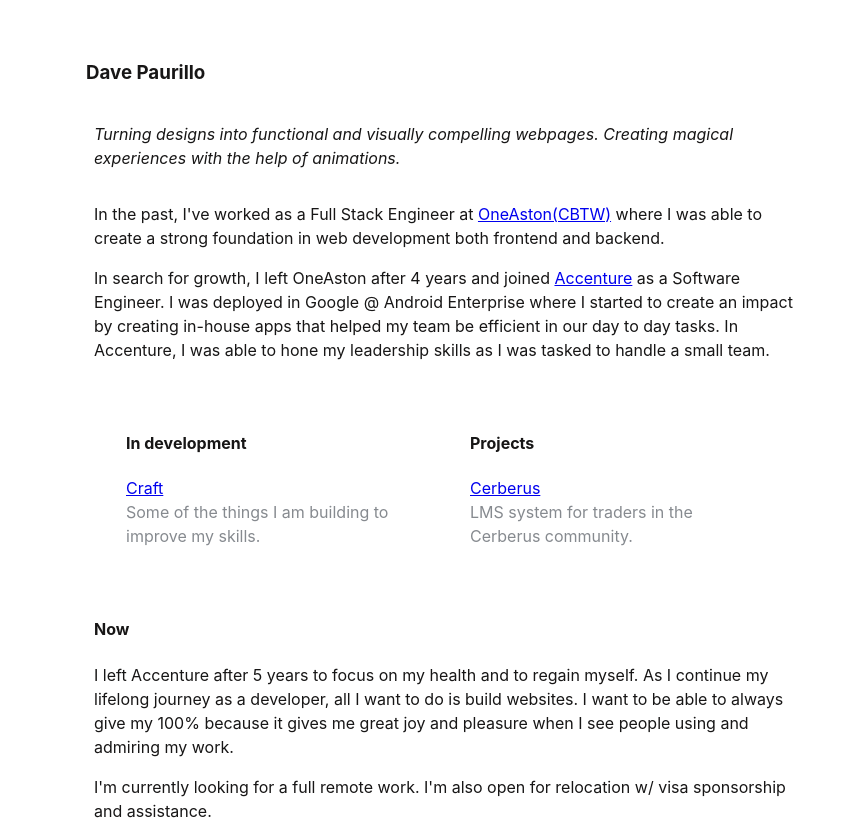
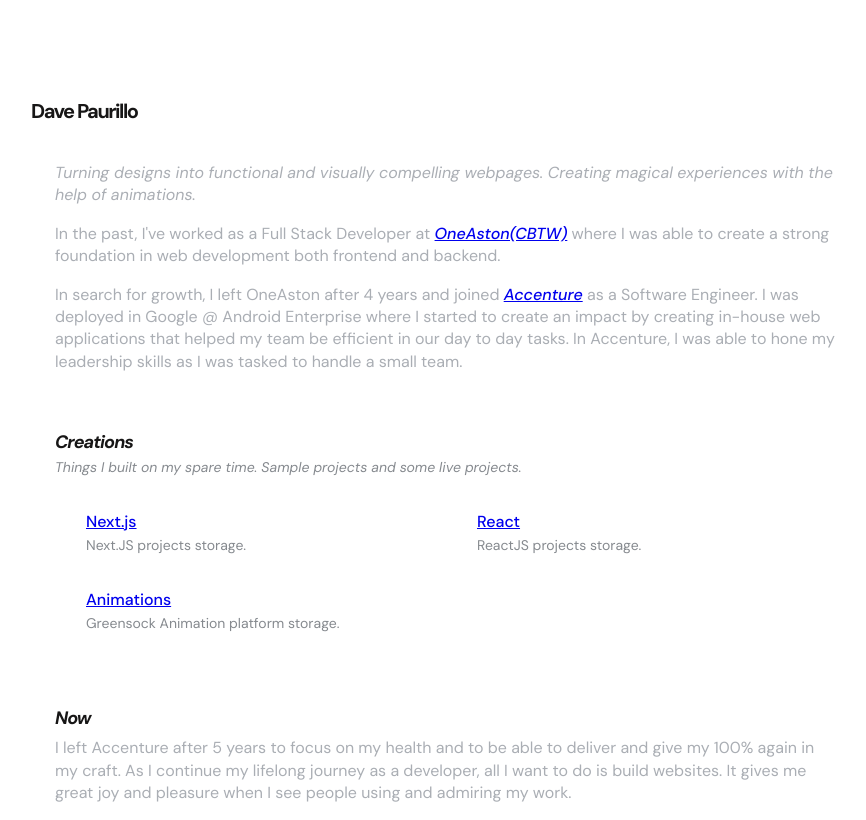
Before and after one commit to davePawww/personal-portfolio-v2, a React (Vite) app: page / in a window 1280 px wide. Shown: the top 820 px of the page, without its empty margins (194-1060 px from the left). Built offline with nearby package versions, Linux system fonts and the light colour scheme.

Commit message:
revamped the looks to make it more visually clean

```diff
--- /dev/null
+++ b/src/Animations.css
@@ -0,0 +1,24 @@
+.craft-projects {
+	display: flex;
+	gap: 3rem;
+	flex-wrap: wrap;
+}
+
+.craft-projects > section {
+	flex-grow: 1;
+	width: 33%;
+	height: 100px;
+}
+
+.back {
+	display: flex;
+	align-items: center;
+}
+
+.back-text {
+	margin-left: 1rem;
+}
+
+.craft-wrapper {
+	margin: 0 2.5rem;
+}
--- /dev/null
+++ b/src/Animations.tsx
@@ -0,0 +1,92 @@
+import { Link } from "react-router-dom";
+import "./Animations.css";
+import { BsArrowLeft } from "react-icons/bs";
+
+const Animations = () => {
+	return (
+		<>
+			<Link className='back' to='/'>
+				<BsArrowLeft /> <h5 className='back-text'>Back</h5>
+			</Link>
+
+			<div className='craft-wrapper'>
+				<h4>Craft</h4>
+				<div className='craft-projects'>
+					<section>
+						<h4>Next.js</h4>
+						<div>
+							<a
+								className='underline'
+								href='https://github.com/DavePaurillo/CRBRS-Trading'
+								target='_blank'
+								rel='noopener noreferrer'
+							>
+								Cerberus
+							</a>
+							<p className='project-text'>
+								LMS system for traders in the Cerberus
+								community.
+							</p>
+						</div>
+					</section>
+
+					<section>
+						<h4>React</h4>
+						<div>
+							<a
+								className='underline'
+								href='https://github.com/DavePaurillo/CRBRS-Trading'
+								target='_blank'
+								rel='noopener noreferrer'
+							>
+								Cerberus
+							</a>
+							<p className='project-text'>
+								LMS system for traders in the Cerberus
+								community.
+							</p>
+						</div>
+					</section>
+
+					<section>
+						<h4>Css</h4>
+						<div>
+							<a
+								className='underline'
+								href='https://github.com/DavePaurillo/CRBRS-Trading'
+								target='_blank'
+								rel='noopener noreferrer'
+							>
+								Cerberus
+							</a>
+							<p className='project-text'>
+								LMS system for traders in the Cerberus
+								community.
+							</p>
+						</div>
+					</section>
+
+					<section>
+						<h4>Animations</h4>
+						<div>
+							<a
+								className='underline'
+								href='https://github.com/DavePaurillo/CRBRS-Trading'
+								target='_blank'
+								rel='noopener noreferrer'
+							>
+								Cerberus
+							</a>
+							<p className='project-text'>
+								LMS system for traders in the Cerberus
+								community.
+							</p>
+						</div>
+					</section>
+				</div>
+			</div>
+		</>
+	);
+};
+
+export default Animations;
--- a/src/App.css
+++ b/src/App.css
@@ -1,42 +1,88 @@
 #root {
-	max-width: 720px;
+	max-width: 830px;
 	margin: 2rem auto 0 auto;
 }
 
-body {
+header {
+	margin-top: 6rem;
+}
+
+.container {
 	display: flex;
 	flex-direction: column;
+	margin: 0 1.5rem;
 }
 
-.build {
-	display: flex;
-	justify-content: space-around;
-	margin: 2rem;
-	gap: 3rem;
+h3 {
+	font-size: 20px;
+	letter-spacing: -0.09rem;
 }
 
-.building {
-	flex: 1;
+h4 {
+	font-size: 18px;
+	letter-spacing: -0.06rem;
+	margin: 0;
 }
 
-.projects {
-	flex: 1;
+p {
+	font-size: 16px;
+	color: #aaaeb4;
+	line-height: 1.4rem;
+}
+
+.title-description {
+	color: #868a8f;
+	margin: 0;
+	font-size: 14px;
+}
+
+.creations,
+.now,
+.connect {
+	margin: 2.5rem 0 0 0;
+}
+
+.creations-list {
+	padding: 15px;
+	display: flex;
+	flex-wrap: wrap;
+	width: 100%;
+}
+
+.creation-item {
+	min-width: 50%;
+}
+
+.ci-container {
+	padding: 1rem;
 }
 
 .footer {
 	display: flex;
 	justify-content: space-between;
 	margin-top: 3rem;
-	/* bottom: 0; */
 }
 
 .underline {
 	text-decoration: underline;
+	font-weight: 500;
 }
 
 .project-text {
-	margin-top: 0;
 	color: #868a8f;
+	margin: 0;
+	font-size: 14px;
+}
+
+.description {
+	padding-top: 5px;
+	margin: 0;
+}
+
+.looking {
+	padding-top: 1.5rem;
+	font-weight: 500;
+	text-decoration: underline;
 }
 
 .footer {
--- a/src/App.tsx
+++ b/src/App.tsx
@@ -7,7 +7,7 @@ function App() {
 			<header>
 				<h3>Dave Paurillo</h3>
 			</header>
-			<body>
+			<div className='container'>
 				<section>
 					<p>
 						<i>
@@ -16,18 +16,16 @@ function App() {
 							with the help of animations.
 						</i>
 					</p>
-				</section>
 
-				<section>
 					<p>
-						In the past, I've worked as a Full Stack Engineer at{" "}
+						In the past, I've worked as a Full Stack Developer at{" "}
 						<a
 							className='underline'
 							href='https://www.oneaston.com/'
 							target='_blank'
 							rel='noopener noreferrer'
 						>
-							OneAston(CBTW)
+							<i>OneAston(CBTW)</i>
 						</a>{" "}
 						where I was able to create a strong foundation in web
 						development both frontend and backend.
@@ -42,69 +40,92 @@ function App() {
 							target='_blank'
 							rel='noopener noreferrer'
 						>
-							Accenture
+							<i>Accenture</i>
 						</a>{" "}
 						as a Software Engineer. I was deployed in Google @
 						Android Enterprise where I started to create an impact
-						by creating in-house apps that helped my team be
-						efficient in our day to day tasks. In Accenture, I was
-						able to hone my leadership skills as I was tasked to
-						handle a small team.
+						by creating in-house web applications that helped my
+						team be efficient in our day to day tasks. In Accenture,
+						I was able to hone my leadership skills as I was tasked
+						to handle a small team.
 					</p>
 				</section>
 
-				<section className='build'>
-					<div className='building'>
-						<h4>In development</h4>
-						<Link className='underline' to='/craft'>
-							Craft
-						</Link>
-						<p className='project-text'>
-							Some of the things I am building to improve my
-							skills.
+				<section className='creations'>
+					<div>
+						<h4>
+							<i>Creations</i>
+						</h4>
+						<p className='title-description'>
+							<i>
+								Things I built on my spare time. Sample projects
+								and some live projects.
+							</i>
 						</p>
 					</div>
 
-					<div className='projects'>
-						<h4>Projects</h4>
-						<div>
-							<a
-								className='underline'
-								href='https://github.com/DavePaurillo/CRBRS-Trading'
-								target='_blank'
-								rel='noopener noreferrer'
-							>
-								Cerberus
-							</a>
-							<p className='project-text'>
-								LMS system for traders in the Cerberus
-								community.
-							</p>
-						</div>
+					<div className='creations-list'>
+						<section className='creation-item'>
+							<div className='ci-container'>
+								<Link className='underline' to='/nextjs'>
+									Next.js
+								</Link>
+								<p className='project-text'>
+									Next.JS projects storage.
+								</p>
+							</div>
+						</section>
+
+						<section className='creation-item'>
+							<div className='ci-container'>
+								<Link className='underline' to='/reactjs'>
+									React
+								</Link>
+								<p className='project-text'>
+									ReactJS projects storage.
+								</p>
+							</div>
+						</section>
+
+						<section className='creation-item'>
+							<div className='ci-container'>
+								<Link className='underline' to='/animations'>
+									Animations
+								</Link>
+								<p className='project-text'>
+									Greensock Animation platform storage.
+								</p>
+							</div>
+						</section>
 					</div>
 				</section>
 
-				<section>
-					<h4>Now</h4>
-					<p>
+				<section className='now'>
+					<h4>
+						<i>Now</i>
+					</h4>
+					<p className='description'>
 						I left Accenture after 5 years to focus on my health and
-						to regain myself. As I continue my lifelong journey as a
-						developer, all I want to do is build websites. I want to
-						be able to always give my 100% because it gives me great
+						to be able to deliver and give my 100% again in my
+						craft. As I continue my lifelong journey as a developer,
+						all I want to do is build websites. It gives me great
 						joy and pleasure when I see people using and admiring my
 						work.
 					</p>
 
-					<p>
-						I'm currently looking for a full remote work. I'm also
-						open for relocation w/ visa sponsorship and assistance.
+					<p className='description looking'>
+						<i>
+							I'm currently looking for a full-time remote work.
+							I'm also open for relocation w/ visa sponsorship and
+							assistance(Hybrid).
+						</i>
 					</p>
 				</section>
-				<section>
+				<section className='connect'>
 					<h4>
 						<i>Connect</i>
 					</h4>
-					<p>
+					<p className='description'>
 						Reach me at{" "}
 						<a
 							className='underline'
@@ -124,7 +145,7 @@ function App() {
 						.
 					</p>
 				</section>
-			</body>
+			</div>
 			<footer>
 				<div className='footer'>
 					<p>
--- /dev/null
+++ b/src/Nextjs.tsx
@@ -0,0 +1,92 @@
+import { Link } from "react-router-dom";
+import "./NextJS.css";
+import { BsArrowLeft } from "react-icons/bs";
+
+const NextJS = () => {
+	return (
+		<>
+			<Link className='back' to='/'>
+				<BsArrowLeft /> <h5 className='back-text'>Back</h5>
+			</Link>
+
+			<div className='craft-wrapper'>
+				<h4>Craft</h4>
+				<div className='craft-projects'>
+					<section>
+						<h4>Next.js</h4>
+						<div>
+							<a
+								className='underline'
+								href='https://github.com/DavePaurillo/CRBRS-Trading'
+								target='_blank'
+								rel='noopener noreferrer'
+							>
+								Cerberus
+							</a>
+							<p className='project-text'>
+								LMS system for traders in the Cerberus
+								community.
+							</p>
+						</div>
+					</section>
+
+					<section>
+						<h4>React</h4>
+						<div>
+							<a
+								className='underline'
+								href='https://github.com/DavePaurillo/CRBRS-Trading'
+								target='_blank'
+								rel='noopener noreferrer'
+							>
+								Cerberus
+							</a>
+							<p className='project-text'>
+								LMS system for traders in the Cerberus
+								community.
+							</p>
+						</div>
+					</section>
+
+					<section>
+						<h4>Css</h4>
+						<div>
+							<a
+								className='underline'
+								href='https://github.com/DavePaurillo/CRBRS-Trading'
+								target='_blank'
+								rel='noopener noreferrer'
+							>
+								Cerberus
+							</a>
+							<p className='project-text'>
+								LMS system for traders in the Cerberus
+								community.
+							</p>
+						</div>
+					</section>
+
+					<section>
+						<h4>Animations</h4>
+						<div>
+							<a
+								className='underline'
+								href='https://github.com/DavePaurillo/CRBRS-Trading'
+								target='_blank'
+								rel='noopener noreferrer'
+							>
+								Cerberus
+							</a>
+							<p className='project-text'>
+								LMS system for traders in the Cerberus
+								community.
+							</p>
+						</div>
+					</section>
+				</div>
+			</div>
+		</>
+	);
+};
+
+export default NextJS;
--- /dev/null
+++ b/src/Reactjs.css
@@ -0,0 +1,24 @@
+.craft-projects {
+	display: flex;
+	gap: 3rem;
+	flex-wrap: wrap;
+}
+
+.craft-projects > section {
+	flex-grow: 1;
+	width: 33%;
+	height: 100px;
+}
+
+.back {
+	display: flex;
+	align-items: center;
+}
+
+.back-text {
+	margin-left: 1rem;
+}
+
+.craft-wrapper {
+	margin: 0 2.5rem;
+}
--- /dev/null
+++ b/src/Reactjs.tsx
@@ -0,0 +1,92 @@
+import { Link } from "react-router-dom";
+import "./Reactjs.css";
+import { BsArrowLeft } from "react-icons/bs";
+
+const Reactjs = () => {
+	return (
+		<>
+			<Link className='back' to='/'>
+				<BsArrowLeft /> <h5 className='back-text'>Back</h5>
+			</Link>
+
+			<div className='craft-wrapper'>
+				<h4>Craft</h4>
+				<div className='craft-projects'>
+					<section>
+						<h4>Next.js</h4>
+						<div>
+							<a
+								className='underline'
+								href='https://github.com/DavePaurillo/CRBRS-Trading'
+								target='_blank'
+								rel='noopener noreferrer'
+							>
+								Cerberus
+							</a>
+							<p className='project-text'>
+								LMS system for traders in the Cerberus
+								community.
+							</p>
+						</div>
+					</section>
+
+					<section>
+						<h4>React</h4>
+						<div>
+							<a
+								className='underline'
+								href='https://github.com/DavePaurillo/CRBRS-Trading'
+								target='_blank'
+								rel='noopener noreferrer'
+							>
+								Cerberus
+							</a>
+							<p className='project-text'>
+								LMS system for traders in the Cerberus
+								community.
+							</p>
+						</div>
+					</section>
+
+					<section>
+						<h4>Css</h4>
+						<div>
+							<a
+								className='underline'
+								href='https://github.com/DavePaurillo/CRBRS-Trading'
+								target='_blank'
+								rel='noopener noreferrer'
+							>
+								Cerberus
+							</a>
+							<p className='project-text'>
+								LMS system for traders in the Cerberus
+								community.
+							</p>
+						</div>
+					</section>
+
+					<section>
+						<h4>Animations</h4>
+						<div>
+							<a
+								className='underline'
+								href='https://github.com/DavePaurillo/CRBRS-Trading'
+								target='_blank'
+								rel='noopener noreferrer'
+							>
+								Cerberus
+							</a>
+							<p className='project-text'>
+								LMS system for traders in the Cerberus
+								community.
+							</p>
+						</div>
+					</section>
+				</div>
+			</div>
+		</>
+	);
+};
+
+export default Reactjs;
--- a/src/index.css
+++ b/src/index.css
@@ -1,5 +1,9 @@
+@import url("https://fonts.googleapis.com/css2?family=DM+Sans:ital,opsz,wght@0,9..40,100..1000;1,9..40,100..1000&display=swap");
+
 :root {
-	font-family: Inter, system-ui, Avenir, Helvetica, Arial, sans-serif;
+	font-family: "DM Sans", sans-serif;
+	font-optical-sizing: auto;
+	font-style: normal;
 	line-height: 1.5;
 	font-weight: 400;
 
@@ -26,6 +30,6 @@
 	}
 }
 
-body {
+.container {
 	min-height: 80vh;
 }
```
Also changed, not shown: src/Nextjs.css (added, +24 -0 lines), src/main.tsx (+15 -3 lines).
